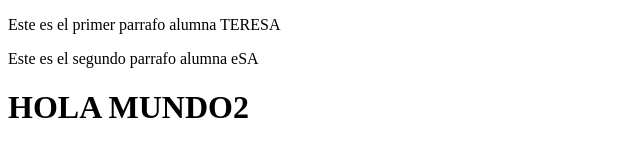
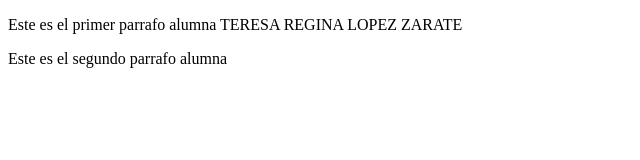
Before and after one commit to tereloza-mx/repositorio-remoto1, a plain HTML site: page index.html in a window 1280 px wide. Shown: the whole page, without its empty margins (0-640 px from the left). Drawn offline with Linux system fonts and the light colour scheme.

Commit message:
CAMBIO 2.0

```diff
--- a/index.html
+++ b/index.html
@@ -4,16 +4,15 @@
     <meta charset="UTF-8">
     <meta http-equiv="X-UA-Compatible" content="IE=edge">
     <meta name="viewport" content="width=device-width, initial-scale=1.0">
-    <title>GITHUB 22</title>
+    <title>GITHUB</title>
 </head>
 <body>
     <!--DIV CONTENEDOR 0.6-->
     <div class="container">
         <div class="row">
-            <p> Este es el primer parrafo alumna TERESA </p>
-            <p> Este es el segundo parrafo alumna eSA </p>
+            <p> Este es el primer parrafo alumna TERESA REGINA LOPEZ ZARATE </p>
+            <p> Este es el segundo parrafo alumna  </p>
 
-            <h1>HOLA MUNDO2</h1>
         </div>
     </div>
 
```
